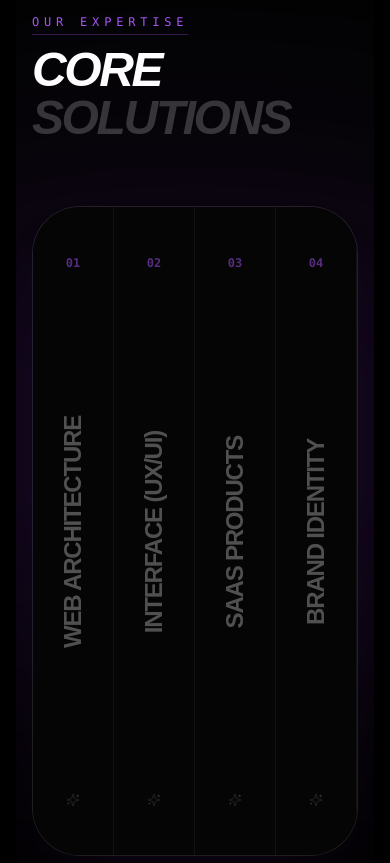
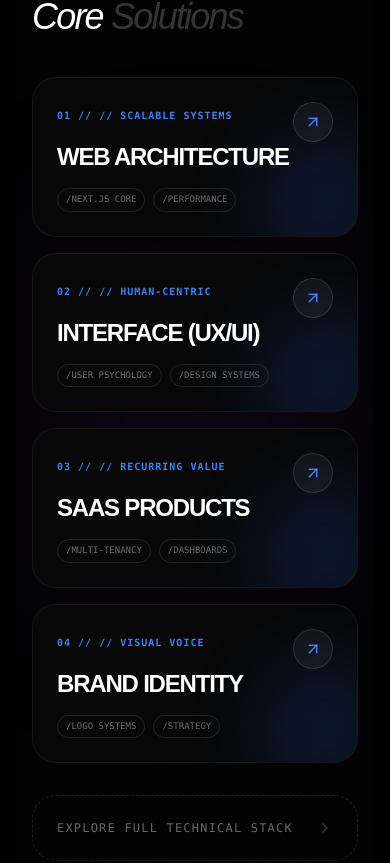
Before and after one commit to VENENDRAKUMAR/Ecoavenstra-v2, a React (Vite) app: page /about in a window 390 px wide. Shown: the part 7438-8301 px from the top of the page. Built offline with nearby package versions, Linux system fonts and the light colour scheme; a web font is replaced by a local one.

Commit message:
landing apage and services updated

```diff
--- a/src/components/Home page/Service_section.jsx
+++ b/src/components/Home page/Service_section.jsx
@@ -46,7 +46,7 @@ const Service_section = () => {
         {/* Heading 2 with Gradient */}
         <motion.h2
           variants={fadeInUp}
-          className="bg-gradient-to-r from-amber-200 via-rose-400 to-purple-500 bg-clip-text text-transparent text-4xl sm:text-6xl md:text-7xl lg:text-8xl font-bold mt-1 md:mt-4"
+          className="bg-gradient-to-r from-white via-green-400 to-blue-500 bg-clip-text text-transparent text-4xl sm:text-6xl md:text-7xl lg:text-8xl font-bold mt-1 md:mt-4"
         >
           Designed for Growth.
         </motion.h2>
--- a/src/components/Home page/Services.jsx
+++ b/src/components/Home page/Services.jsx
@@ -2,7 +2,7 @@
 
 import { useState } from "react"
 import { motion, AnimatePresence } from "framer-motion"
-import { ArrowUpRight, Sparkles } from "lucide-react"
+import { ArrowUpRight, Sparkles, ChevronRight } from "lucide-react"
 
 const services = [
   {
@@ -35,7 +35,7 @@ const services = [
     details: {
       services: ["/MULTI-TENANCY", "/DASHBOARDS", "/SUBSCRIPTIONS"],
       description: "FROM CONCEPT TO MARKET-READY SaaS. WE HANDLE THE COMPLEXITY OF SCALABLE CLOUD ARCHITECTURES.",
-      image: "https://images.unsplash.com/photo-1551288049-bbbda5366392?q=80&w=1000&auto=format&fit=crop",
+      image: "https://images.unsplash.com/photo-1602265585142-6b221b9b2c24?q=80&w=1025&auto=format&fit=crop&ixlib=rb-4.1.0&ixid=M3wxMjA3fDB8MHxwaG90by1wYWdlfHx8fGVufDB8fHx8fA%3D%3D",
     },
   },
   {
@@ -46,7 +46,7 @@ const services = [
     details: {
       services: ["/LOGO SYSTEMS", "/STRATEGY", "/GUIDELINES"],
       description: "CRAFTING VISUAL IDENTITIES THAT RESONATE. WE DEFINE HOW THE WORLD PERCEIVES YOUR ENTERPRISE.",
-      image: "https://images.unsplash.com/photo-1557683316-973673baf926?q=80&w=1000&auto=format&fit=crop",
+      image: "https://images.unsplash.com/photo-1590102425712-1c28a0d6b85b?w=500&auto=format&fit=crop&q=60&ixlib=rb-4.1.0&ixid=M3wxMjA3fDB8MHxzZWFyY2h8N3x8YnJhbmQlMjBpZGVudGl0eXxlbnwwfHwwfHx8MA%3D%3D",
     },
   },
 ]
@@ -55,17 +55,17 @@ export default function ServicesGrid() {
   const [hoveredCard, setHoveredCard] = useState(null)
 
   return (
-    <div className="w-full bg-[#030303] py-32 px-4 md:px-10 relative overflow-hidden">
+    <div className="w-full bg-[#030303] py-20 md:py-32 px-4 md:px-10 relative overflow-hidden">
 
       {/* Background Ambient Glow */}
-      <div className="absolute top-1/2 left-1/2 -translate-x-1/2 -translate-y-1/2 w-[800px] h-[500px] bg-purple-600/10 blur-[120px] rounded-full pointer-events-none" />
+      <div className="absolute top-1/2 left-1/2 -translate-x-1/2 -translate-y-1/2 w-[300px] md:w-[800px] h-[300px] md:h-[500px] bg-purple-600/10 blur-[120px] rounded-full pointer-events-none" />
 
-      <div className="max-w-7xl mx-auto mb-16 flex justify-between items-end">
+      <div className="max-w-7xl mx-auto mb-10 md:mb-16 flex justify-between items-end">
         <div>
-          <span className="text-purple-500 font-mono text-xs tracking-[0.4em] uppercase mb-4 block underline underline-offset-8 decoration-purple-500/30">
+          <span className="text-blue-500 font-mono text-[10px] md:text-xs tracking-[0.4em] uppercase mb-4 block underline underline-offset-8 decoration-purple-500/30">
             Our Expertise
           </span>
-          <h2 className="text-5xl md:text-7xl font-bold tracking-tighter text-white uppercase italic">
+          <h2 className="text-4xl md:text-5xl  tracking-tighter text-white  italic">
             Core <span className="text-white/20">Solutions</span>
           </h2>
         </div>
@@ -74,10 +74,10 @@ export default function ServicesGrid() {
         </p>
       </div>
 
-      <div className="flex h-[650px] w-full border border-white/10 bg-[#050505] overflow-hidden rounded-[3rem] shadow-2xl shadow-purple-900/10">
+      {/* --- DESKTOP VIEW (Accordion) --- */}
+      <div className="hidden lg:flex h-[650px] w-full border border-white/10 bg-[#050505] overflow-hidden rounded-[3rem] shadow-2xl shadow-purple-900/10">
         {services.map((service) => {
           const isHovered = hoveredCard === service.id
-
           return (
             <motion.div
               key={service.id}
@@ -90,88 +90,99 @@ export default function ServicesGrid() {
               transition={{ duration: 0.7, ease: [0.23, 1, 0.32, 1] }}
               className="relative border-r border-white/5 h-full cursor-pointer overflow-hidden group"
             >
-              {/* --- VERTICAL TITLE (Closed State) --- */}
+              {/* Vertical Title (Closed) */}
               <AnimatePresence>
                 {!isHovered && (
                   <motion.div
-                    initial={{ opacity: 0 }}
-                    animate={{ opacity: 1 }}
-                    exit={{ opacity: 0 }}
+                    initial={{ opacity: 0 }} animate={{ opacity: 1 }} exit={{ opacity: 0 }}
                     className="absolute inset-0 flex flex-col items-center justify-between py-12"
                   >
-                    <span className="font-mono text-xs text-purple-500/50 font-bold">{service.number}</span>
-                    <h3 className="text-2xl font-black uppercase tracking-tighter text-white/30 rotate-180 [writing-mode:vertical-lr] whitespace-nowrap group-hover:text-white transition-colors">
+                    <span className="font-mono text-xs text-blue-500/50 font-bold">{service.number}</span>
+                    <h3 className="text-2xl   tracking-tighter text-white/30 rotate-180 [writing-mode:vertical-lr] whitespace-nowrap group-hover:text-white transition-colors lowercase font-semibold">
                       {service.title}
                     </h3>
-                    <Sparkles size={14} className="text-white/10 group-hover:text-purple-500 transition-colors" />
+                    <Sparkles size={14} className="text-white/10 group-hover:text-blue-500 transition-colors" />
                   </motion.div>
                 )}
               </AnimatePresence>
 
-              {/* --- EXPANDED CONTENT (Open State) --- */}
+              {/* Expanded Content */}
               <div className={`absolute inset-0 p-12 flex flex-col transition-all duration-700 ${isHovered ? "opacity-100 scale-100" : "opacity-0 scale-95 pointer-events-none"}`}>
-
-                {/* Header */}
                 <div className="flex justify-between items-start mb-16">
                   <div>
-                    <motion.span
-                       animate={isHovered ? { y: 0, opacity: 1 } : { y: 10, opacity: 0 }}
-                       className="text-purple-500 font-mono text-xs tracking-[0.3em] font-bold"
-                    >
-                      {service.subtitle}
-                    </motion.span>
-                    <h3 className="text-6xl font-black uppercase tracking-tighter text-white leading-none mt-4">
+                    <span className="text-blue-500 font-mono text-xs tracking-[0.3em] font-bold uppercase">{service.subtitle}</span>
+                    <h3 className="text-4xl gap-4 lowercase tracking-tighter text-white leading-none mt-4 p-4">
                       {service.title.split(' ')[0]} <br />
                       <span className="text-transparent bg-clip-text bg-gradient-to-r from-white to-white/20 italic">{service.title.split(' ').slice(1).join(' ')}</span>
                     </h3>
                   </div>
-                  <div className="w-16 h-16 rounded-2xl border border-white/10 flex items-center justify-center group-hover:bg-purple-600 transition-all duration-500">
+                  <div className="w-16 h-16 rounded-2xl border border-white/10 flex items-center justify-center group-hover:bg-blue-600 transition-all duration-500">
                     <ArrowUpRight className="text-white" />
                   </div>
                 </div>
-
-                {/* Body Content */}
                 <div className="grid grid-cols-2 gap-12 flex-grow items-end">
                   <div className="space-y-12 pb-6">
                     <div className="space-y-4">
                       {service.details.services.map((item, index) => (
-                        <motion.div
-                          key={index}
-                          initial={{ x: -20, opacity: 0 }}
-                          animate={isHovered ? { x: 0, opacity: 1 } : {}}
-                          transition={{ delay: index * 0.1 + 0.3 }}
-                          className="text-sm font-bold text-white/80 flex items-center gap-4 hover:text-purple-400 transition-colors"
-                        >
-                          <div className="w-1.5 h-1.5 rounded-full bg-purple-600 shadow-[0_0_10px_rgba(147,51,234,0.5)]" />
+                        <div key={index} className="text-sm font-bold text-white/80 flex items-center gap-4 hover:text-blue-400 transition-colors">
+                          <div className="w-1.5 h-1.5 rounded-full bg-blue-600 shadow-[0_0_10px_rgba(147,51,234,0.5)]" />
                           {item}
-                        </motion.div>
+                        </div>
                       ))}
                     </div>
-                    <p className="text-sm font-medium text-white/40 leading-relaxed max-w-sm font-mono uppercase tracking-tight">
-                      {service.details.description}
-                    </p>
+                    <p className="text-sm font-medium text-white/40 leading-relaxed max-w-sm font-mono uppercase tracking-tight">{service.details.description}</p>
                   </div>
-
-                  {/* High-End Masked Image */}
-                  <motion.div
-                    initial={{ y: 40, opacity: 0 }}
-                    animate={isHovered ? { y: 0, opacity: 1 } : {}}
-                    transition={{ duration: 1, ease: "circOut" }}
-                    className="relative rounded-[2.5rem] overflow-hidden border border-white/10 aspect-[4/5] group/img shadow-2xl"
-                  >
-                    <img
-                      src={service.details.image}
-                      alt={service.title}
-                      className="w-full h-full object-cover grayscale brightness-50 group-hover/img:grayscale-0 group-hover/img:brightness-100 group-hover/img:scale-110 transition-all duration-1000"
-                    />
-                    <div className="absolute inset-0 bg-gradient-to-t from-[#080808] via-transparent to-transparent opacity-80" />
-                  </motion.div>
+                  <div className="relative rounded-[2.5rem] overflow-hidden border border-white/10 aspect-[4/5] shadow-2xl">
+                    <img src={service.details.image} alt={service.title} className="w-full h-full object-cover grayscale brightness-50 hover:grayscale-0 hover:brightness-100 transition-all duration-1000" />
+                  </div>
                 </div>
               </div>
             </motion.div>
           )
         })}
       </div>
+
+      {/* --- MOBILE VIEW (Crispy List) --- */}
+      <div className="lg:hidden flex flex-col gap-4">
+        {services.map((service, idx) => (
+          <motion.div
+            key={service.id}
+            initial={{ opacity: 0, x: -20 }}
+            whileInView={{ opacity: 1, x: 0 }}
+            viewport={{ once: true }}
+            transition={{ delay: idx * 0.1 }}
+            className="bg-[#080808] border border-white/5 rounded-3xl p-6 relative overflow-hidden group"
+          >
+            <div className="flex justify-between items-start relative z-10">
+              <div className="space-y-4">
+                <span className="text-blue-500 font-mono text-[10px] tracking-widest font-bold">{service.number} // {service.subtitle}</span>
+                <h3 className="text-2xl font-black text-white uppercase tracking-tighter leading-tight">
+                  {service.title}
+                </h3>
+                <div className="flex flex-wrap gap-2">
+                  {service.details.services.slice(0, 2).map((s, i) => (
+                    <span key={i} className="text-[9px] border border-white/10 px-2 py-1 rounded-full text-white/40 font-mono">
+                      {s}
+                    </span>
+                  ))}
+                </div>
+              </div>
+              <div className="w-10 h-10 rounded-full bg-white/5 border border-white/10 flex items-center justify-center">
+                <ArrowUpRight size={18} className="text-blue-500" />
+              </div>
+            </div>
+
+            {/* Soft background image preview for mobile */}
+            <div className="absolute right-[-10%] bottom-[-20%] w-32 h-32 opacity-20 blur-2xl bg-blue-600 rounded-full" />
+          </motion.div>
+        ))}
+
+        {/* Mobile "See All" Call to action */}
+        <div className="mt-4 p-6 rounded-3xl border border-dashed border-white/10 flex items-center justify-between bg-white/2 transition-colors">
+          <span className="text-xs font-mono text-white/40 uppercase tracking-widest">Explore Full Technical Stack</span>
+          <ChevronRight size={16} className="text-white/20" />
+        </div>
+      </div>
     </div>
   )
 }
```
Also changed, not shown: src/components/Home page/LandingPage.jsx (+11 -11 lines).
